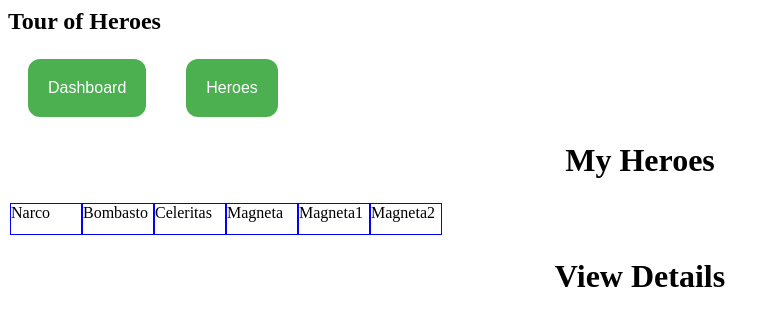
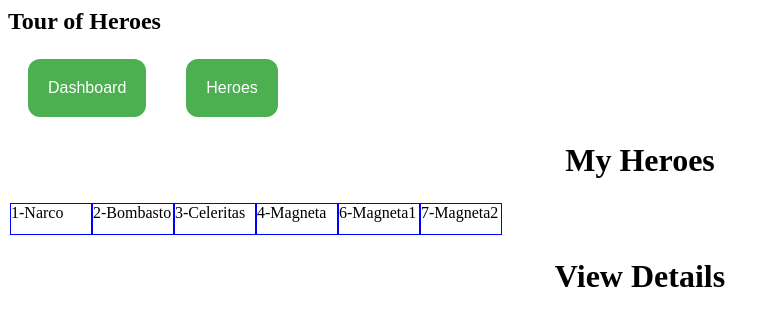
Before and after one commit to lgoyal06/angular-ku8uzz, an Angular app: page /heroes in a window 1280 px wide. Shown: the top 326 px of the page, without its empty margins (0-780 px from the left). Built offline with nearby package versions, Linux system fonts and the light colour scheme.

Commit message:
2 files modified

```diff
--- a/src/app/heroes/heroes.component.css
+++ b/src/app/heroes/heroes.component.css
@@ -1,6 +1,6 @@
 tr { display: inline-block;
 height: 30px;
-width:70px;
+width:80px;
 cursor: pointer ;
 border:1px solid blue;
 }
--- a/src/app/heroes/heroes.component.html
+++ b/src/app/heroes/heroes.component.html
@@ -1,6 +1,6 @@
 <h1>My Heroes</h1>
 <table>
-<tr *ngFor="let item of items" (click)="onSelect(item)" [class.highlighted]="item.id === selectedId" >{{item.name}}</tr>
+<tr *ngFor="let item of items" (click)="onSelect(item)" [class.highlighted]="item.id === selectedId" >{{item.id}}-{{item.name}}</tr>
 </table>
 
 <div *ngIf="selectedName">
```
